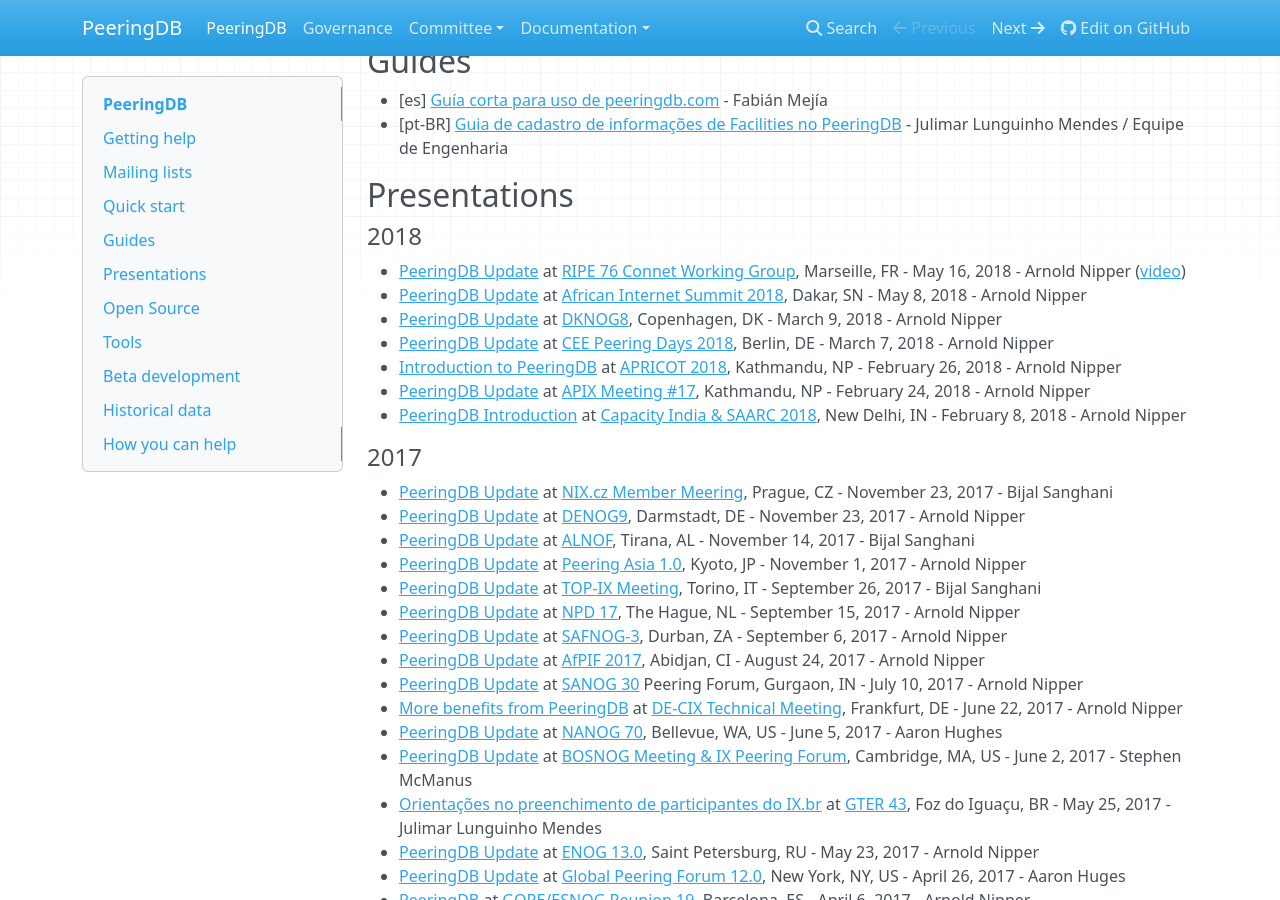
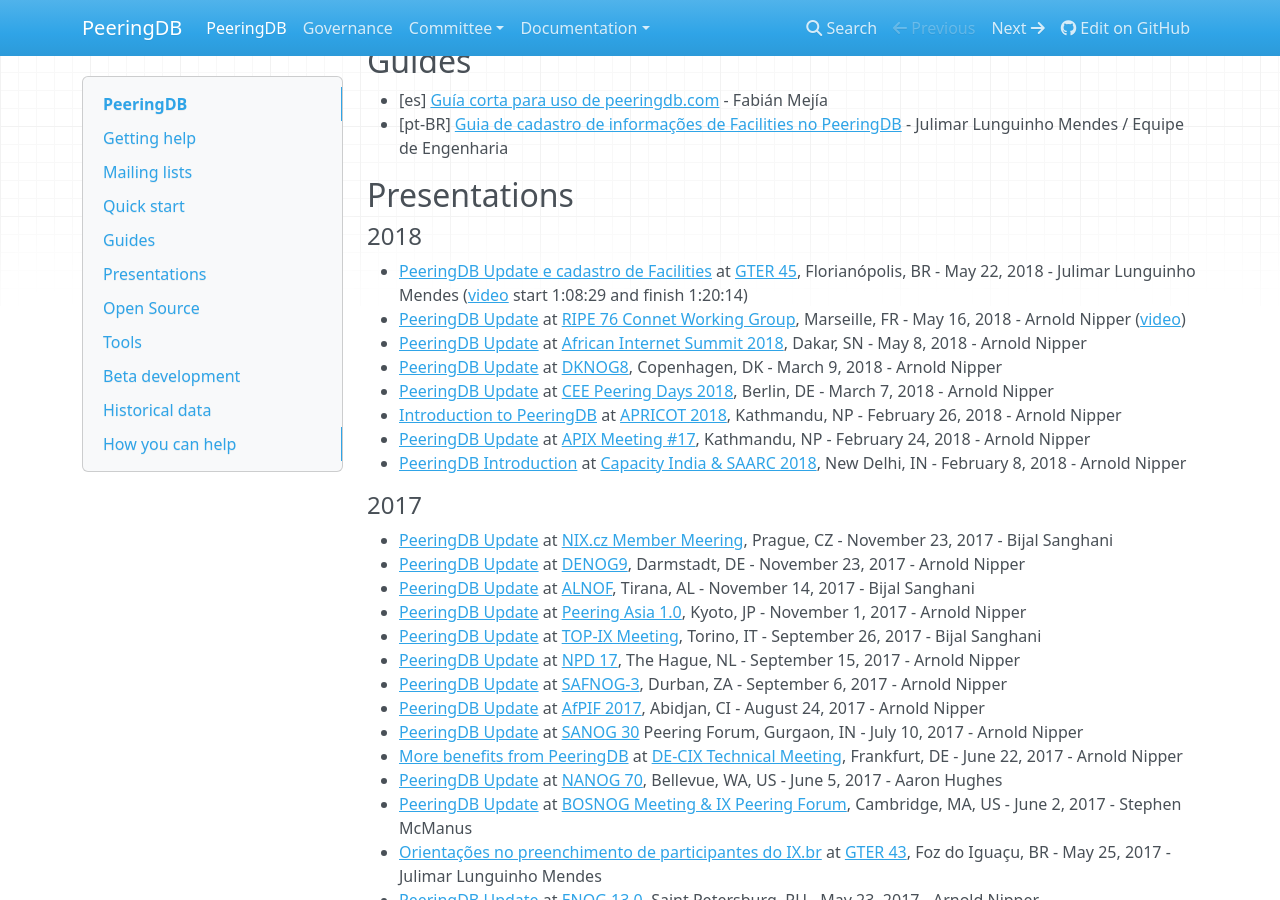
Before and after one commit to peeringdb/docs, an MkDocs documentation site: the page built from docs/index.md, in a window 1280 px wide and 900 px high, scrolled down 1184 px. Built offline with MkDocs 1.6.1, drawn with Linux system fonts in a browser that asks for light colours; nearby versions of some CDN libraries; old or Windows-style settings are respelled for this version of MkDocs.

Commit message:
Added Julimar's GTER 45 presentation.

```diff
--- a/docs/index.md
+++ b/docs/index.md
@@ -52,6 +52,7 @@
 
 #### 2018
 
+- [PeeringDB Update e cadastro de Facilities](presentation/gter45-peeringdb.20180515.pdf) at [GTER 45](http://gtergts.nic.br/), Florianópolis, BR - May 22, 2018 - Julimar Lunguinho Mendes ([video](https://www.youtube.com/watch?v=W0hSdRr4UW0) start 1:08:29 and finish 1:20:14)
 - [PeeringDB Update](presentation/20180516-RIPE76-Lightning-Nipper-V2.pdf) at [RIPE 76 Connet Working Group](https://ripe76.ripe.net/programme/meeting-plan/connect-wg/), Marseille, FR - May 16, 2018 - Arnold Nipper ([video](https://ripe76.ripe.net/archives/video/49))
 - [PeeringDB Update](presentation/20180508-AIS2018-Nipper-v2.pdf) at [African Internet Summit 2018](https://internetsummitafrica.org/), Dakar, SN - May 8, 2018 - Arnold Nipper
 - [PeeringDB Update](presentation/20180309-DKNOG8-Lightning-Nipper.pdf) at [DKNOG8](https://dknog8.dknog.dk/), Copenhagen, DK - March 9, 2018 - Arnold Nipper
```
Also changed, not shown: 1 other file.
